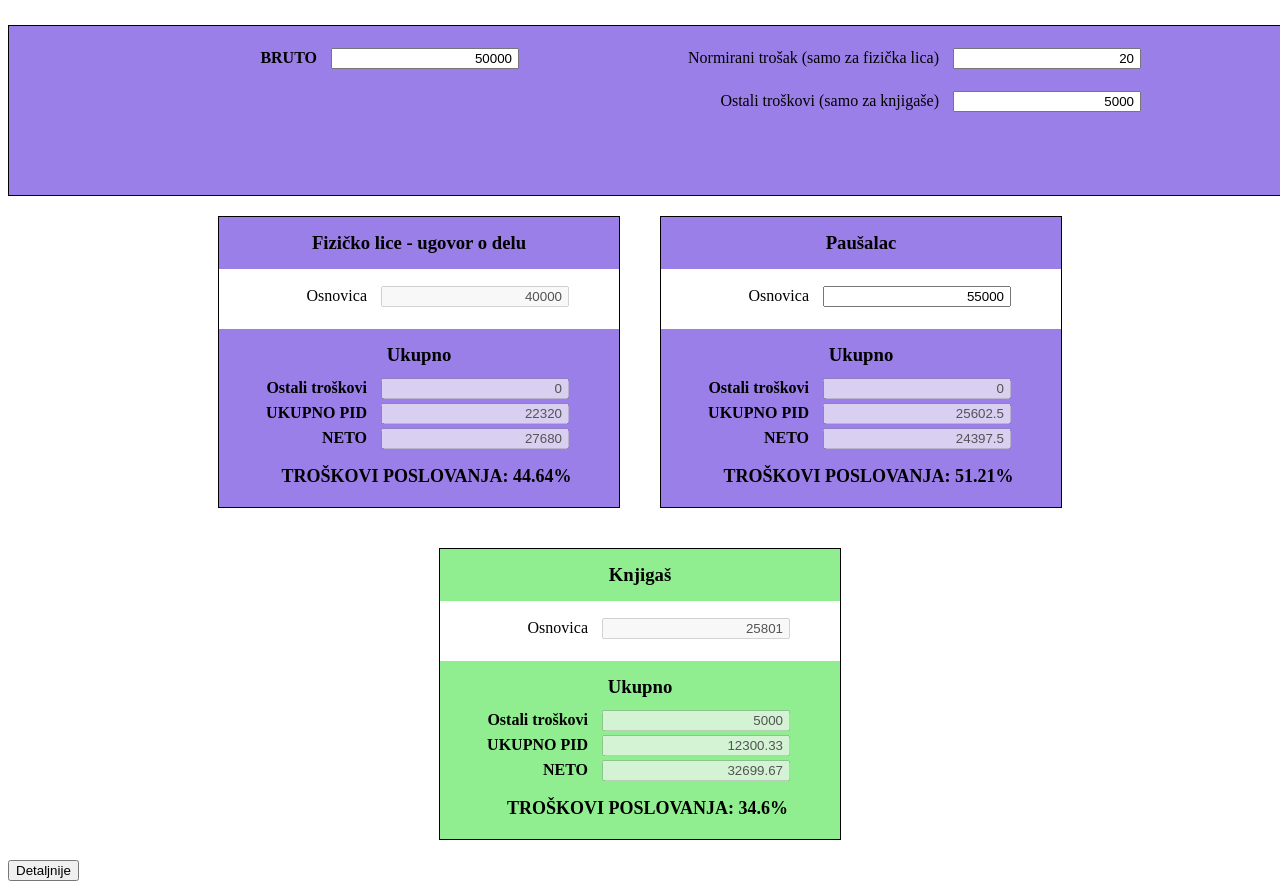
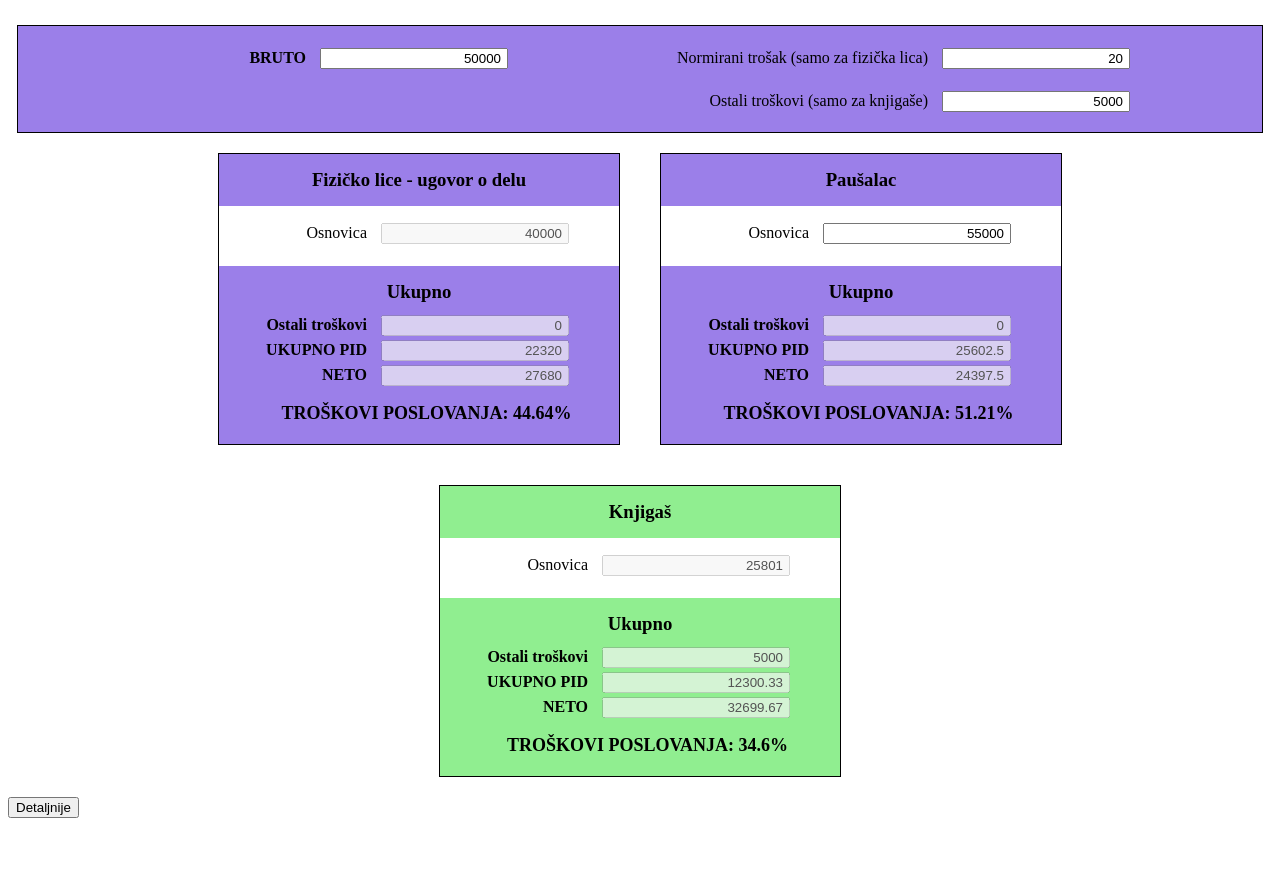
Before and after one commit to mltn/uporedni-kalkulator, a plain HTML site: page index.html in a window 1280 px wide. After the commit the page ends 826 px from the top, so only its background shows below. Drawn offline with Linux system fonts and the light colour scheme.

Commit message:
Update index.html

```diff
--- a/index.html
+++ b/index.html
@@ -6,11 +6,11 @@
 		margin: 25px auto;
 		width: 1244px;
 		border: 1px solid black;
-   padding: 20px;
+		padding-top: 20px;
 		display: grid;
 		justify-content: space-evenly;
 		align-content: space-evenly;
-   grid-template-rows: 1fr 1fr 1fr;
+		grid-template-rows: 1fr 1fr;
 		grid-template-columns: 1fr 1fr;
 		margin-bottom: 0;
 		background-color: #9b7fe9;
```
Lines whose indentation alone changed are shown as unchanged.
